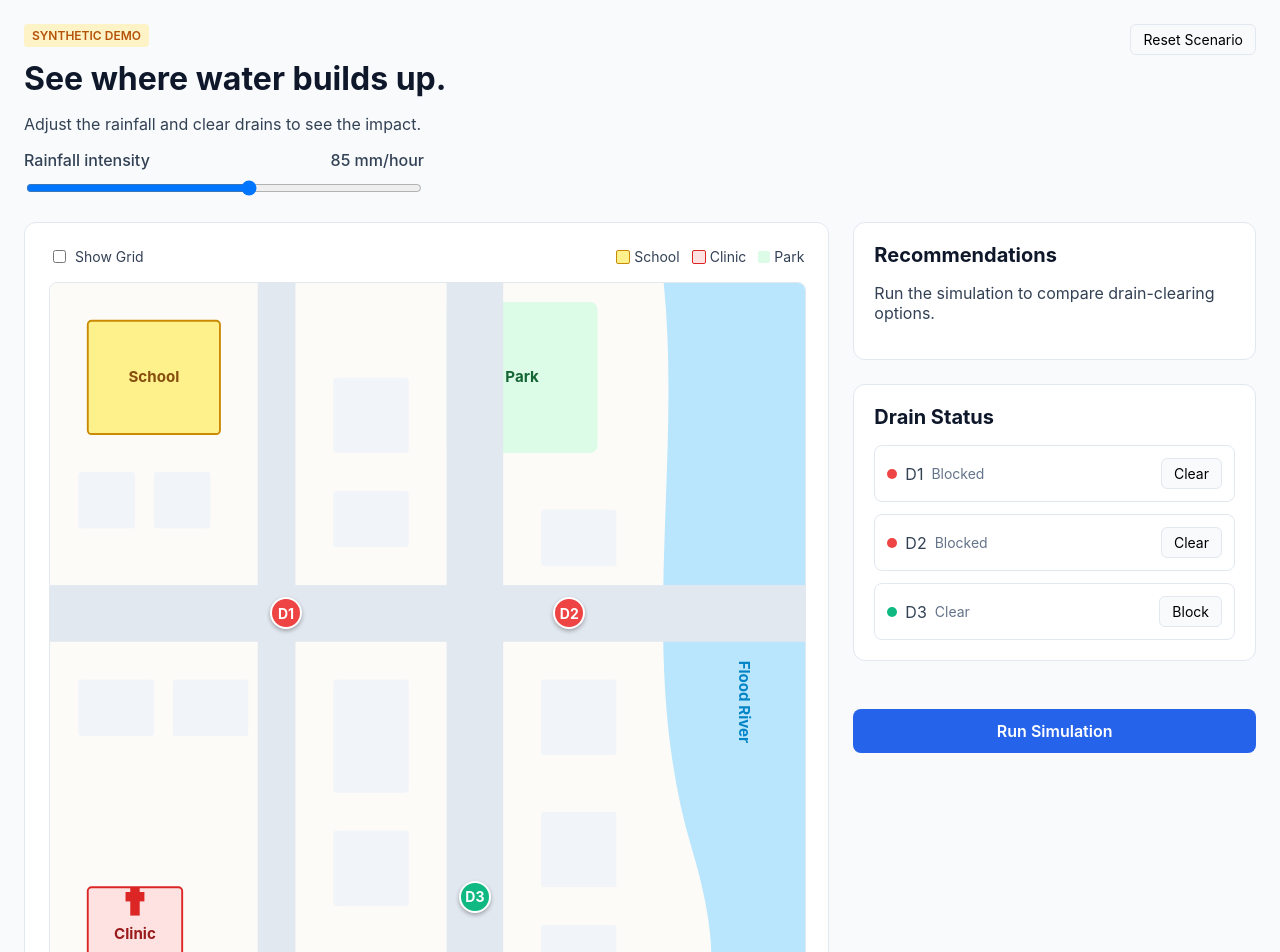
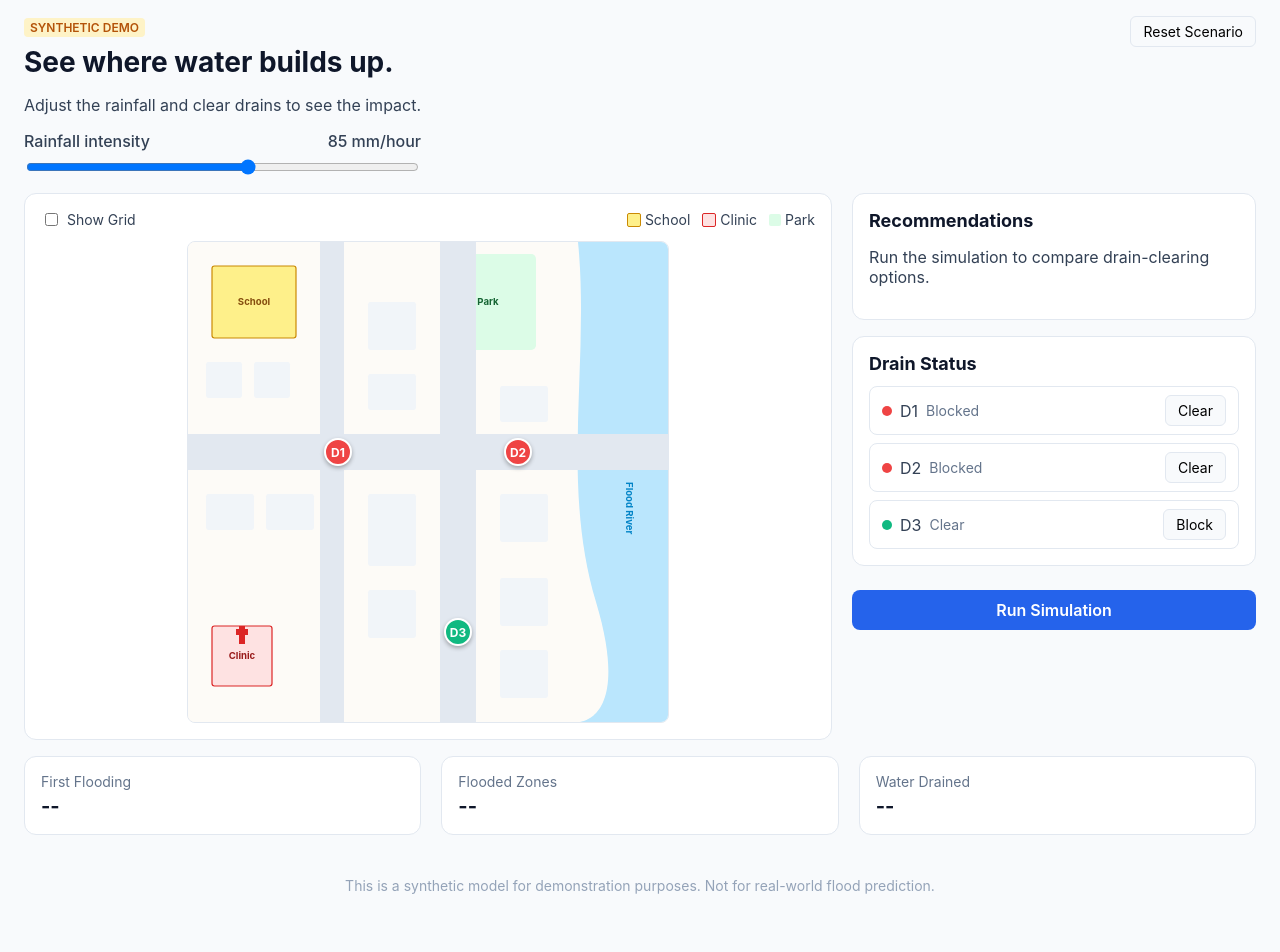
Before and after one commit to tejaswini572/floodclock, a React (Vite) app: page / in a window 1280 px wide. Shown: the top 952 px of the page. Built offline with nearby package versions, Linux system fonts and the light colour scheme.

Commit message:
fix(ui): fit dashboard within desktop viewport

```diff
--- a/src/App.css
+++ b/src/App.css
@@ -1,10 +1,10 @@
 .app-container {
-  max-width: 1280px;
+  max-width: 1440px;
   margin: 0 auto;
-  padding: 24px;
+  padding: 16px 24px;
   display: flex;
   flex-direction: column;
-  gap: 24px;
+  gap: 16px;
   min-height: 100vh;
 }
 
@@ -12,30 +12,33 @@
   display: flex;
   justify-content: space-between;
   align-items: flex-start;
+  flex-wrap: wrap;
+  gap: 16px;
 }
 
 .header-content h1 {
-  font-size: 2rem;
-  margin-bottom: 8px;
+  font-size: 1.75rem;
+  margin-bottom: 4px;
 }
 
 .badge {
   display: inline-block;
   background-color: #fef3c7;
   color: #b45309;
-  padding: 4px 8px;
+  padding: 2px 6px;
   border-radius: 4px;
   font-size: 0.75rem;
   font-weight: 600;
   text-transform: uppercase;
-  margin-bottom: 12px;
+  margin-bottom: 8px;
 }
 
 .slider-container {
   display: flex;
   flex-direction: column;
-  gap: 8px;
-  margin-top: 16px;
+  gap: 6px;
+  margin-top: 12px;
+  width: 100%;
   max-width: 400px;
 }
 
@@ -48,14 +51,14 @@
 .main-content {
   display: grid;
   grid-template-columns: 2fr 1fr;
-  gap: 24px;
+  gap: 20px;
 }
 
 .map-container {
   background: var(--panel-bg);
   border: 1px solid var(--border);
   border-radius: 12px;
-  padding: 24px;
+  padding: 16px;
   display: flex;
   flex-direction: column;
   align-items: center;
@@ -64,32 +67,32 @@
 .sidebar {
   display: flex;
   flex-direction: column;
-  gap: 24px;
+  gap: 16px;
 }
 
 .panel {
   background: var(--panel-bg);
   border: 1px solid var(--border);
   border-radius: 12px;
-  padding: 20px;
+  padding: 16px;
 }
 
 .panel h2 {
-  font-size: 1.25rem;
-  margin-bottom: 16px;
+  font-size: 1.125rem;
+  margin-bottom: 12px;
 }
 
 .drain-list {
   display: flex;
   flex-direction: column;
-  gap: 12px;
+  gap: 8px;
 }
 
 .drain-item {
   display: flex;
   justify-content: space-between;
   align-items: center;
-  padding: 12px;
+  padding: 8px 12px;
   border: 1px solid var(--border);
   border-radius: 8px;
   cursor: pointer;
@@ -131,12 +134,12 @@
   background: var(--accent);
   color: white;
   border: none;
-  padding: 12px 24px;
+  padding: 10px 20px;
   border-radius: 8px;
   font-size: 1rem;
   font-weight: 600;
   width: 100%;
-  margin-top: 24px;
+  margin-top: 8px;
 }
 
 .primary-button:hover {
@@ -146,17 +149,17 @@
 .metrics-container {
   display: grid;
   grid-template-columns: repeat(3, 1fr);
-  gap: 24px;
+  gap: 20px;
 }
 
 .metric-card {
   background: var(--panel-bg);
   border: 1px solid var(--border);
   border-radius: 12px;
-  padding: 20px;
+  padding: 16px;
   display: flex;
   flex-direction: column;
-  gap: 8px;
+  gap: 4px;
 }
 
 .metric-label {
@@ -165,24 +168,24 @@
 }
 
 .metric-value {
-  font-size: 1.5rem;
+  font-size: 1.25rem;
   font-weight: 700;
   color: var(--text-h);
 }
 
 .footer {
   text-align: center;
-  padding: 24px 0;
+  padding: 12px 0;
   color: #94a3b8;
   font-size: 0.875rem;
 }
 
-/* New Map Styles */
+/* Map Styles */
 .map-wrapper {
   width: 100%;
   display: flex;
   flex-direction: column;
-  gap: 16px;
+  gap: 12px;
 }
 
 .map-controls {
@@ -202,6 +205,7 @@
 
 .map-legend {
   display: flex;
+  flex-wrap: wrap;
   gap: 12px;
 }
 
@@ -225,6 +229,10 @@
 .svg-container {
   position: relative;
   width: 100%;
+  /* This max-width limits the maximum height because of the 1:1 aspect ratio,
+     preventing the SVG from causing vertical overflow on desktop displays */
+  max-width: 60vh;
+  margin: 0 auto;
   aspect-ratio: 1 / 1;
   border-radius: 8px;
   overflow: hidden;
@@ -241,13 +249,13 @@
 .map-drain-marker {
   position: absolute;
   transform: translate(-50%, -50%);
-  width: 32px;
-  height: 32px;
+  width: 28px;
+  height: 28px;
   border-radius: 50%;
   display: flex;
   align-items: center;
   justify-content: center;
-  font-size: 0.875rem;
+  font-size: 0.75rem;
   font-weight: 700;
   color: white;
   border: 2px solid white;
@@ -259,3 +267,27 @@
 .map-drain-marker:hover {
   transform: translate(-50%, -50%) scale(1.1);
 }
+
+/* Responsive Layout */
+@media (max-width: 1024px) {
+  .main-content {
+    grid-template-columns: 1fr;
+  }
+  .svg-container {
+    max-width: 100%;
+    max-height: 700px;
+  }
+}
+
+@media (max-width: 768px) {
+  .metrics-container {
+    grid-template-columns: 1fr;
+  }
+  .header {
+    flex-direction: column;
+    align-items: stretch;
+  }
+  .slider-container {
+    max-width: 100%;
+  }
+}
```
